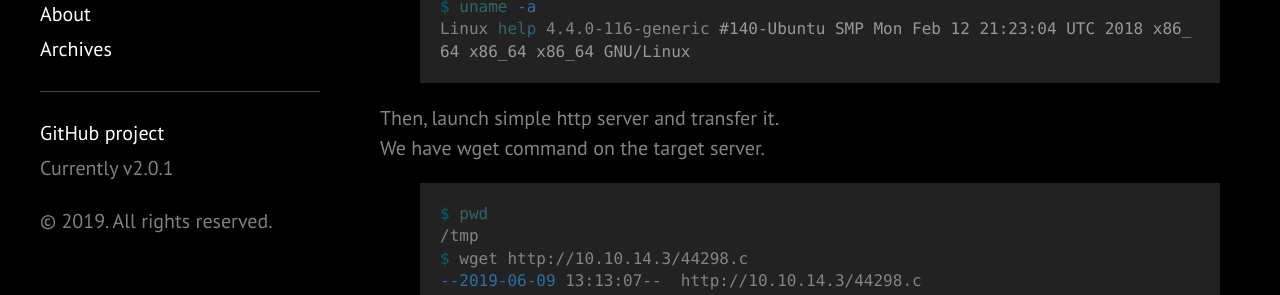
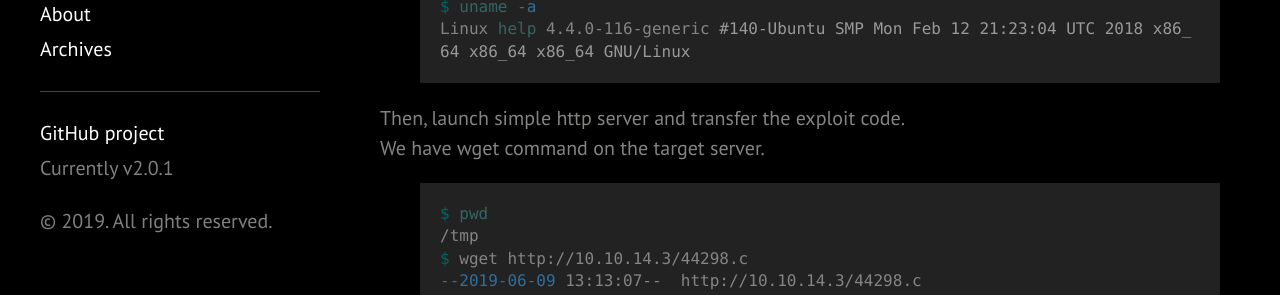
Before and after one commit to 1n4r1/1n4r1.github.io, a Jekyll site: the page built from _posts/2019-06-09-Hackthebox-Help-Writeup.md, in a window 1280 px wide and 900 px high, scrolled down 9363 px. Shown: the part 155-450 px from the top of the window. Built offline with Jekyll 4.4.1, drawn with Linux system fonts in a browser that asks for light colours.

Commit message:
modified a line

```diff
--- a/_posts/2019-06-09-Hackthebox-Help-Writeup.md
+++ b/_posts/2019-06-09-Hackthebox-Help-Writeup.md
@@ -231,7 +231,7 @@ $ uname -a
 Linux help 4.4.0-116-generic #140-Ubuntu SMP Mon Feb 12 21:23:04 UTC 2018 x86_64 x86_64 x86_64 GNU/Linux
 {% endhighlight %}
 
-Then, launch simple http server and transfer it.<br>
+Then, launch simple http server and transfer the exploit code.<br>
 We have wget command on the target server.
 {% highlight shell %}
 $ pwd
```
